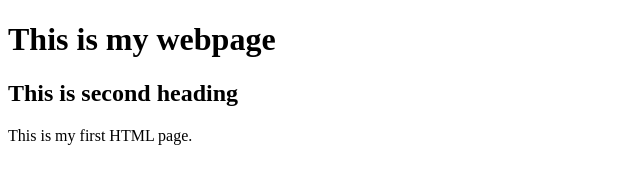
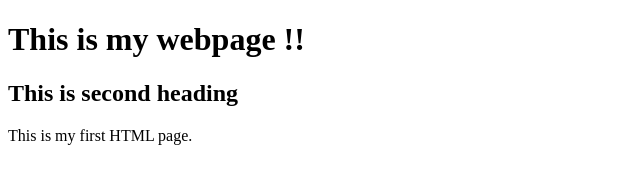
Before and after one commit to Jitendra2015/hello, a plain HTML site: page hello.html in a window 1280 px wide. Shown: the full height of the page, 0-640 px from the left. Drawn offline with Linux system fonts and the light colour scheme.

Commit message:
add escalmation

```diff
--- a/hello.html
+++ b/hello.html
@@ -4,7 +4,7 @@
     <title>Hello World</title>
 </head>
 <body>
-    <h1>This is my webpage </h1>
+    <h1>This is my webpage !! </h1>
     <h2> This is second heading </h2>
     <p>This is my first HTML page.</p>
 </body>
```
